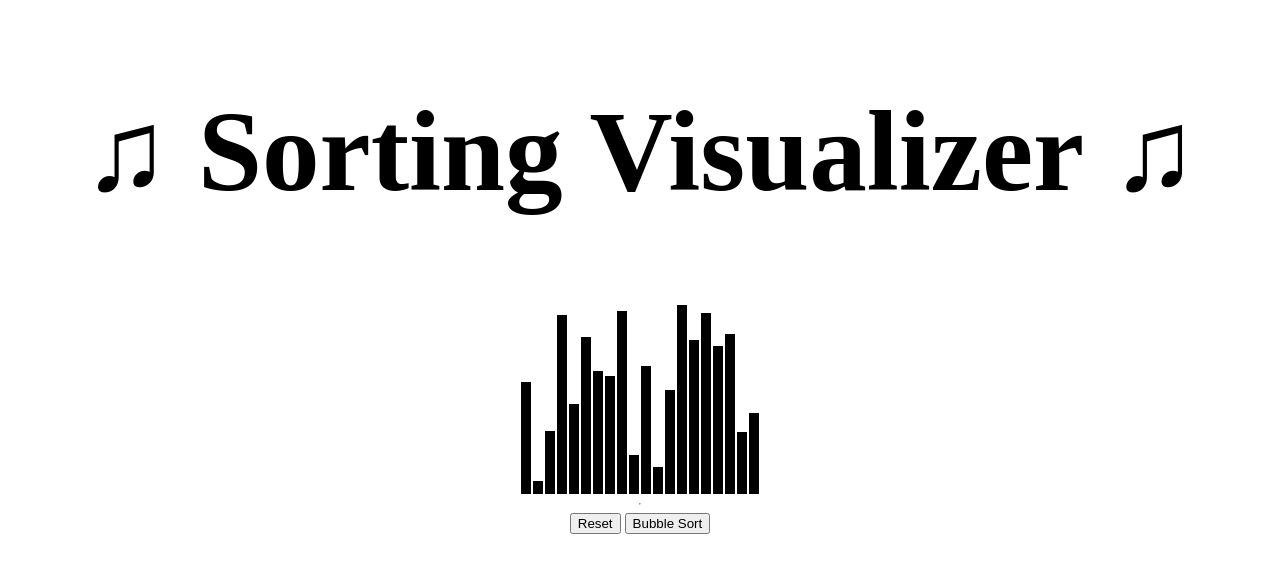
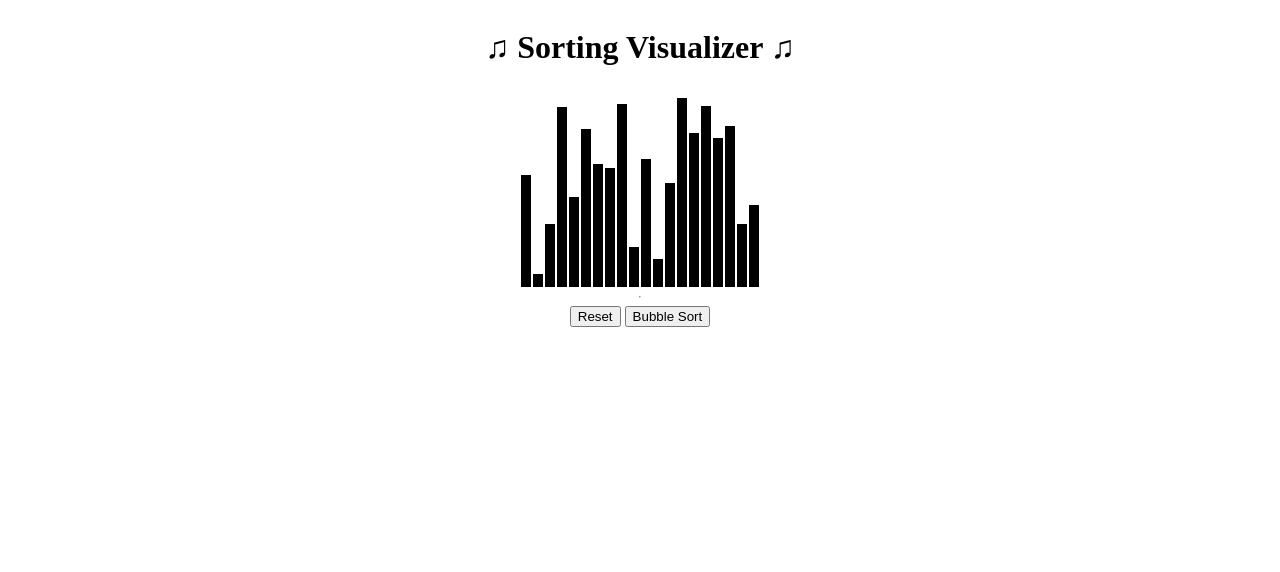
Before and after one commit to Trilochan2003/Sorting_Visualizer, a plain HTML site: page index.html in a window 1280 px wide. Drawn offline with Linux system fonts and the light colour scheme.

Commit message:
Update style.css

```diff
--- a/style.css
+++ b/style.css
@@ -13,6 +13,3 @@ body{
     background-color: black;
     margin: 1px;
 }
-h1{
-        font-size: 9vw;
-}
```
